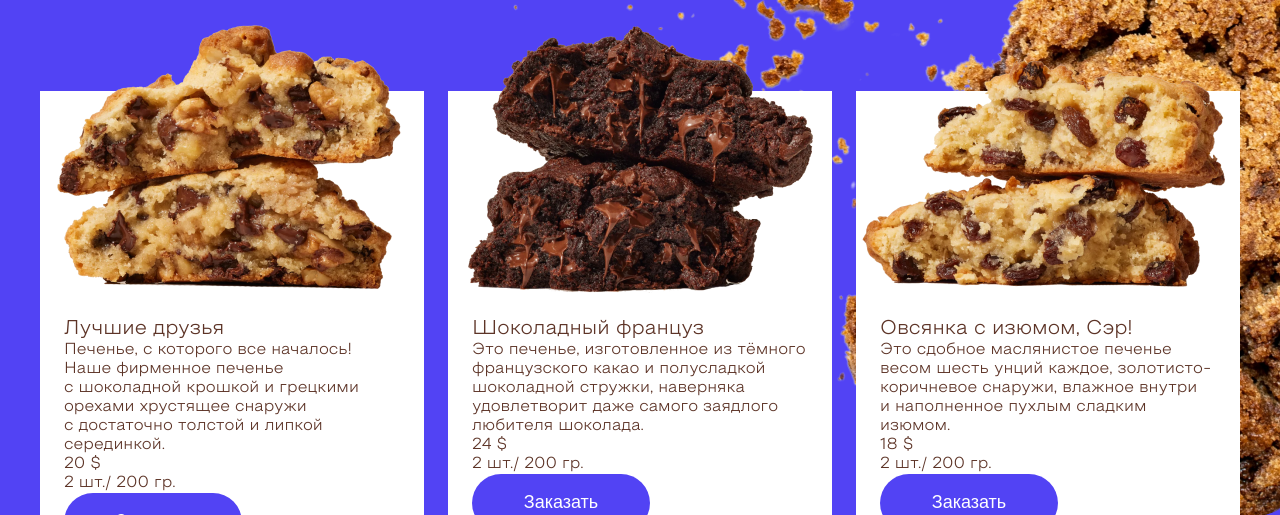
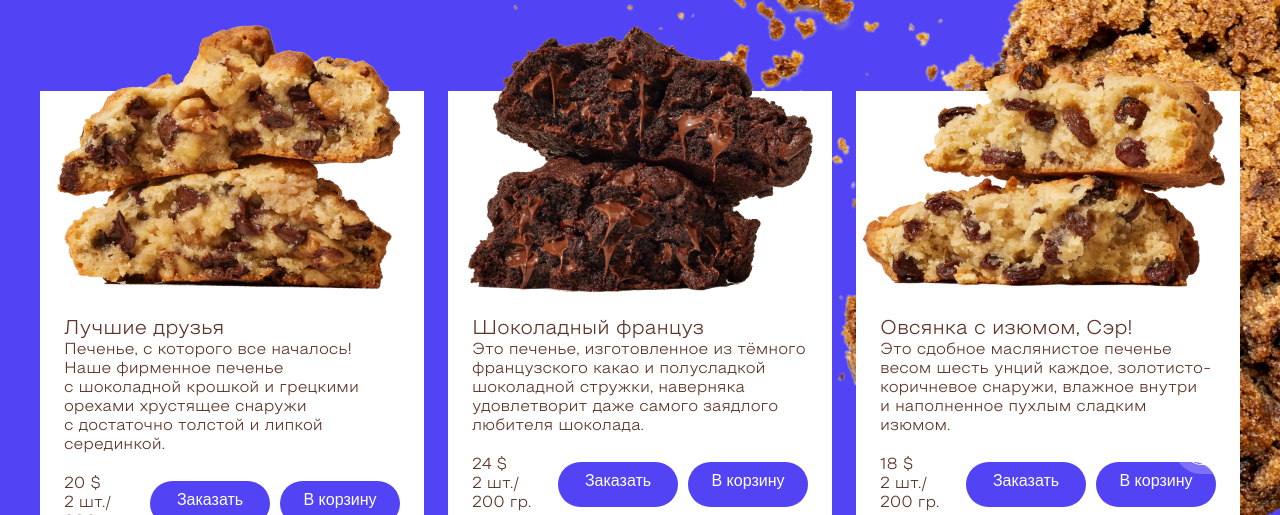
Before and after one commit to aboba-style-man-dude/cookie, a website: page allpechenki.html in a window 1280 px wide. Shown: the part 285-800 px from the top of the page. Drawn offline with Linux system fonts and the light colour scheme.

Commit message:
button fix

```diff
--- a/styles/styles.css
+++ b/styles/styles.css
@@ -314,3 +314,26 @@ body {
     font-size: 16px;
     line-height: 1.5;
 }
+
+.products-item-extra {
+    display: flex;
+    flex-direction: row;
+    justify-content: flex-start;
+    align-items: center;
+    gap: 10px;
+    margin-top: 20px;
+}
+
+.products-item-info {
+    flex: 1;
+}
+
+.button-violet-button,
+.button-violet-button-toCart {
+    margin: 0;
+    flex-shrink: 0;
+    width: 120px;
+    height: 45px;
+    padding: 10px;
+    font-size: 16px;
+}
```
